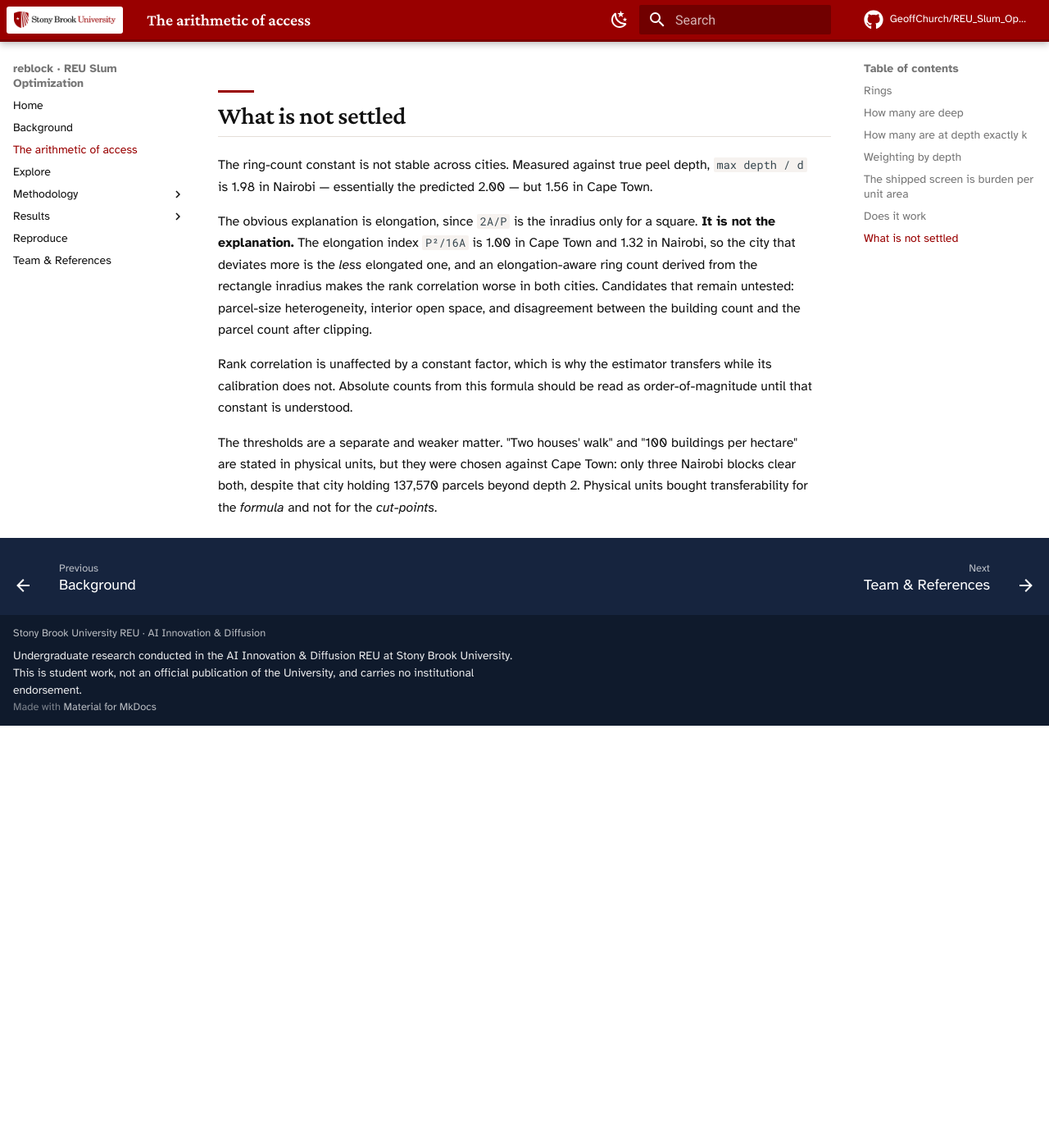
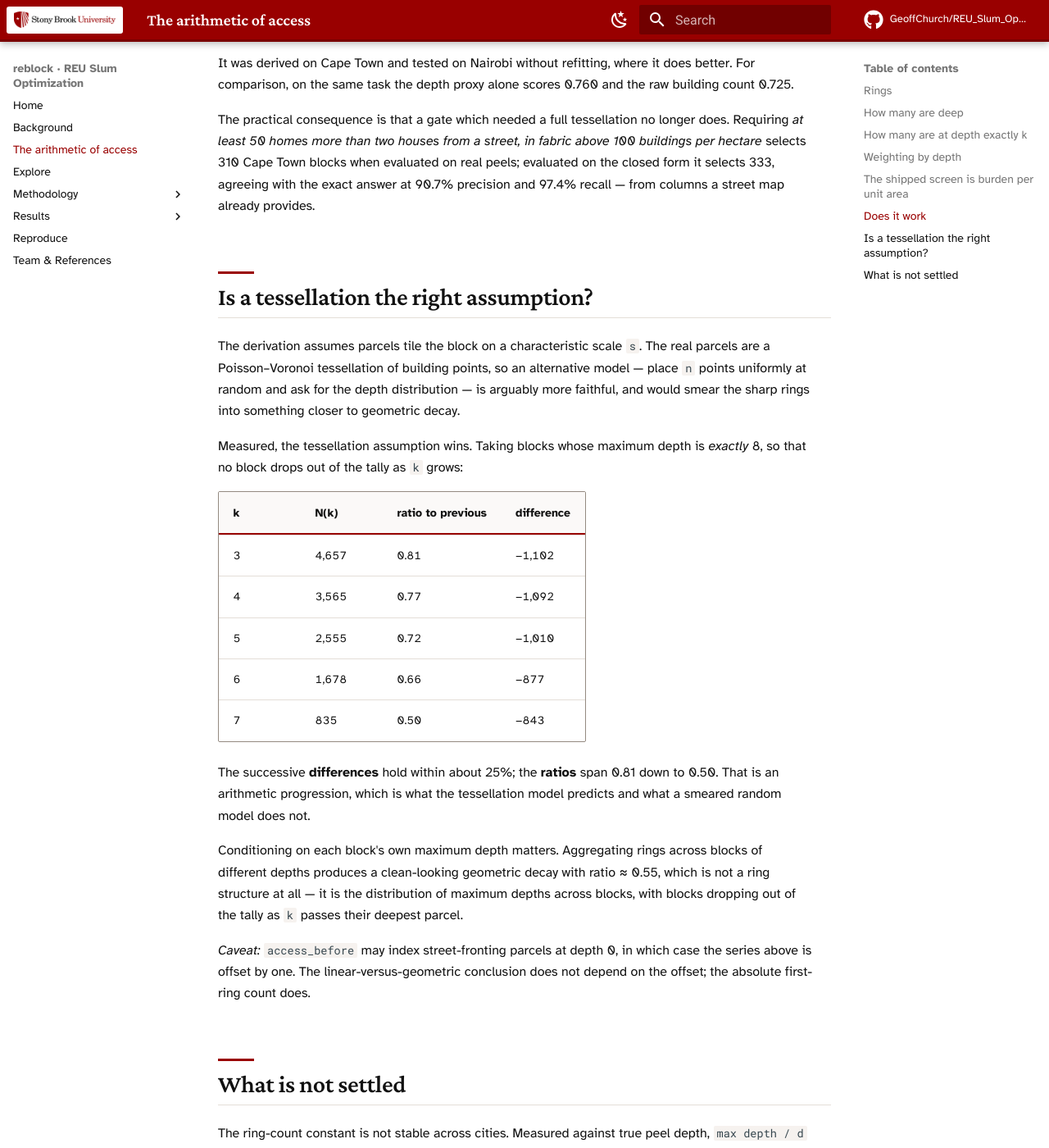
Before and after one commit to GeoffChurch/REU_Slum_Optimization, an MkDocs documentation site: the page built from docs/access-arithmetic.md, in a window 1280 px wide and 1400 px high, scrolled down 2928 px. Shown: the whole window at 82% size. Built offline with MkDocs 1.6.1 and Material for MkDocs 9.7.7, drawn with Linux system fonts in a browser that asks for light colours; comment, search, counter and statistics services are not loaded; before the commit the page ends 3813 px from its top, so only the background shows below that; some of the changed text lies outside the part shown.

Commit message:
feat(site): MathJax, and the tessellation assumption tested rather than assumed
MathJax v3 via pymdownx.arithmatex (generic: true), configured in docs/js/mathjax.js and loaded
from CDN -- the one runtime external dependency the site has, noted in the comment for whoever
needs an offline build. "The arithmetic of access" is migrated from fenced code to real LaTeX.

IS A TESSELLATION THE RIGHT ASSUMPTION? The real parcels are a Poisson-Voronoi tessellation of
building points, so uniformly random placement is arguably more faithful and would smear the rings
toward geometric decay. Measured on blocks whose max depth is EXACTLY 8, so none drops out of the
tally as k grows:

    k      N(k)   ratio    diff
    3     4,657    0.81   -1,102
    4     3,565    0.77   -1,092
    5     2,555    0.72   -1,010
    6     1,678    0.66     -877
    7       835    0.50     -843

Differences hold within ~25%; ratios span 0.81 to 0.50. Arithmetic progression -- the tessellation
model's prediction. A smeared random model fits worse.

Conditioning on each block's own max depth is what makes this visible. Aggregating rings across
blocks of DIFFERENT max depths gives a clean geometric decay at ratio ~0.55 that is not a ring
structure at all -- it is the distribution of max depths, with blocks leaving the tally as k passes
their deepest parcel. I measured the aggregate first and it said "geometric"; the confound is
recorded alongside the result.

Also records the three eliminated explanations for the unstable ring constant (elongation, aspect
ratio, boundary digitisation detail) with the numbers that killed each, rather than leaving the
page with a plausible story.

Co-Authored-By: Claude Opus 5 (1M context) <noreply@anthropic.com>
Claude-Session: https://claude.ai/code/session_01RoNpoEMZ1kz2hogCsAsmXJ

````diff
--- a/docs/access-arithmetic.md
+++ b/docs/access-arithmetic.md
@@ -20,9 +20,8 @@ inradius divided by `s`.
 
 For a square of side `L` the inradius is `L/2 = 2A/P`, which gives
 
-```
-K = (2A/P) / sqrt(A/n) = 2·sqrt(nA)/P = 2d        where   d = sqrt(nA)/P
-```
+$$K \;=\; \frac{2A/P}{\sqrt{A/n}} \;=\; \frac{2\sqrt{nA}}{P} \;=\; 2d,
+\qquad d \;\equiv\; \frac{\sqrt{nA}}{P}$$
 
 where `d` is the **depth proxy** this project already uses to rank blocks. So the depth proxy is
 *half the ring count* — a fact worth stating plainly, because it is easy to assume otherwise and
@@ -33,9 +32,8 @@ the factor of two propagates into everything below.
 `k` rings consume a fraction `k/K` of each linear dimension, and the surviving interior shrinks in
 **both** dimensions. So the count beyond depth `k` is
 
-```
-D(depth > k)  ~=  n·(1 − k/K)²  =  n·(1 − k·P / (2·sqrt(nA)))²
-```
+$$D(\text{depth} > k) \;\approx\; n\left(1 - \frac{k}{K}\right)^{2}
+\;=\; n\left(1 - \frac{kP}{2\sqrt{nA}}\right)^{2}$$
 
 It is zero exactly when `√(nA)/P ≤ k/2` — the block is too thin or too sparse to have an interior
 at all. That boundary is not imposed; it falls out.
@@ -47,9 +45,7 @@ grid twice and 36 remain.
 
 The difference of consecutive terms is **linear**, which makes it the simpler object of the two:
 
-```
-N(k)  =  D(>k−1) − D(>k)  =  P·sqrt(n/A) − (2k−1)·P²/(4A)
-```
+$$N(k) \;=\; D(>k-1) - D(>k) \;=\; P\sqrt{\frac{n}{A}} \;-\; (2k-1)\,\frac{P^{2}}{4A}$$
 
 An arithmetic progression. The first ring holds `P√(n/A) − P²/4A` parcels — the perimeter divided
 by parcel width, less a corner term — and every ring inward loses a further `P²/2A`. The corner
@@ -59,9 +55,7 @@ term audits itself: for a square `P²/4A = 4`, exactly the four corners the oute
 
 Because `N(k)` is linear in `k`, every polynomial weight collapses to a closed form:
 
-```
-sum over k of  k^m · N(k)   =   n · 2^(m+1) · d^m / ((m+1)(m+2))
-```
+$$\sum_{k} k^{m}\,N(k) \;=\; n\,\frac{2^{\,m+1}\,d^{\,m}}{(m+1)(m+2)}$$
 
 | weight | quantity | value |
 |---|---|---|
@@ -78,9 +72,8 @@ which is what a linearly-thinning ring structure must give.
 
 Take the `m = 1` row — the total access burden — and divide by the block's area:
 
-```
-(2/3)·n·d / A   =   (2/3) · n^1.5 / (P·sqrt(A))   =   (2/3) · depth_density_proxy
-```
+$$\frac{\frac{2}{3}\,n\,d}{A} \;=\; \frac{2}{3}\cdot\frac{n^{1.5}}{P\sqrt{A}}
+\;=\; \frac{2}{3}\,\texttt{depth\_density\_proxy}$$
 
 The metric this project screens on was derived as *depth × density*. It turns out to be **total
 access burden per unit area**, up to a constant. That identity explains a behaviour we measured
@@ -105,17 +98,60 @@ selects 310 Cape Town blocks when evaluated on real peels; evaluated on the clos
 333, agreeing with the exact answer at 90.7% precision and 97.4% recall — from columns a street map
 already provides.
 
+## Is a tessellation the right assumption?
+
+The derivation assumes parcels tile the block on a characteristic scale `s`. The real parcels are a
+Poisson–Voronoi tessellation of building points, so an alternative model — place `n` points
+uniformly at random and ask for the depth distribution — is arguably more faithful, and would smear
+the sharp rings into something closer to geometric decay.
+
+Measured, the tessellation assumption wins. Taking blocks whose maximum depth is *exactly* 8, so
+that no block drops out of the tally as `k` grows:
+
+| k | N(k) | ratio to previous | difference |
+|---|---|---|---|
+| 3 | 4,657 | 0.81 | −1,102 |
+| 4 | 3,565 | 0.77 | −1,092 |
+| 5 | 2,555 | 0.72 | −1,010 |
+| 6 | 1,678 | 0.66 | −877 |
+| 7 | 835 | 0.50 | −843 |
+
+The successive **differences** hold within about 25%; the **ratios** span 0.81 down to 0.50. That is
+an arithmetic progression, which is what the tessellation model predicts and what a smeared random
+model does not.
+
+Conditioning on each block's own maximum depth matters. Aggregating rings across blocks of
+different depths produces a clean-looking geometric decay with ratio ≈ 0.55, which is not a ring
+structure at all — it is the distribution of maximum depths across blocks, with blocks dropping out
+of the tally as `k` passes their deepest parcel.
+
+*Caveat:* `access_before` may index street-fronting parcels at depth 0, in which case the series
+above is offset by one. The linear-versus-geometric conclusion does not depend on the offset; the
+absolute first-ring count does.
+
 ## What is not settled
 
 The ring-count constant is not stable across cities. Measured against true peel depth, `max depth /
 d` is 1.98 in Nairobi — essentially the predicted 2.00 — but 1.56 in Cape Town.
 
-The obvious explanation is elongation, since `2A/P` is the inradius only for a square. **It is not
-the explanation.** The elongation index `P²/16A` is 1.00 in Cape Town and 1.32 in Nairobi, so the
-city that deviates more is the *less* elongated one, and an elongation-aware ring count derived
-from the rectangle inradius makes the rank correlation worse in both cities. Candidates that remain
-untested: parcel-size heterogeneity, interior open space, and disagreement between the building
-count and the parcel count after clipping.
+Three explanations have been proposed and eliminated.
+
+**Elongation.** `2A/P` is the inradius only for a square, so elongated blocks should deviate. But
+the shape index \(c = P^{2}/16A\) is 0.88 in Cape Town and 1.32 in Nairobi — the city that
+deviates more is the *rounder* one — and an elongation-aware ring count derived from the rectangle
+inradius, \(K = \tfrac{\sqrt n}{2}(\sqrt c - \sqrt{c-1})\), scores *worse* on rank correlation
+in every shape band of both cities.
+
+**Aspect ratio.** Measured directly from each block's minimum rotated rectangle, the two cities are
+indistinguishable: median aspect 2.36 against 2.34, median bounding-box fill 0.78 against 0.77.
+
+**Boundary detail.** A more finely digitised outline would inflate `P` without changing the shape.
+It does not: median vertices per 100 m are 4.17 and 4.60, and simplifying at 5 m removes 0.3% of
+the perimeter in both.
+
+What remains untested: parcel-size heterogeneity — a peel over unequal Voronoi cells does not
+advance a uniform `s` per ring — interior open space, and disagreement between the building count
+and the parcel count after clipping.
 
 Rank correlation is unaffected by a constant factor, which is why the estimator transfers while its
 calibration does not. Absolute counts from this formula should be read as order-of-magnitude until
--- a/mkdocs.yml
+++ b/mkdocs.yml
@@ -85,6 +85,11 @@ extra_css:
 
 extra_javascript:
   - js/widgets.js
+  # MathJax, for the derivations on "The arithmetic of access" and whatever follows it. Loaded
+  # from a CDN rather than vendored: the site already fetches nothing else at runtime, so this is
+  # the one external dependency -- worth noting if the site ever needs to build offline.
+  - js/mathjax.js
+  - https://cdn.jsdelivr.net/npm/mathjax@3/es5/tex-mml-chtml.js
 
 plugins:
   - search
@@ -110,6 +115,10 @@ markdown_extensions:
   - attr_list
   - md_in_html
   - def_list      # the Home page key-figures row is a definition list
+  # `generic: true` emits \(..\) / \[..\] wrappers that any MathJax v3 build renders, rather
+  # than MathJax-v2-specific script tags. Paired with js/mathjax.js below.
+  - pymdownx.arithmatex:
+      generic: true
   - toc:
       permalink: true
 
````
